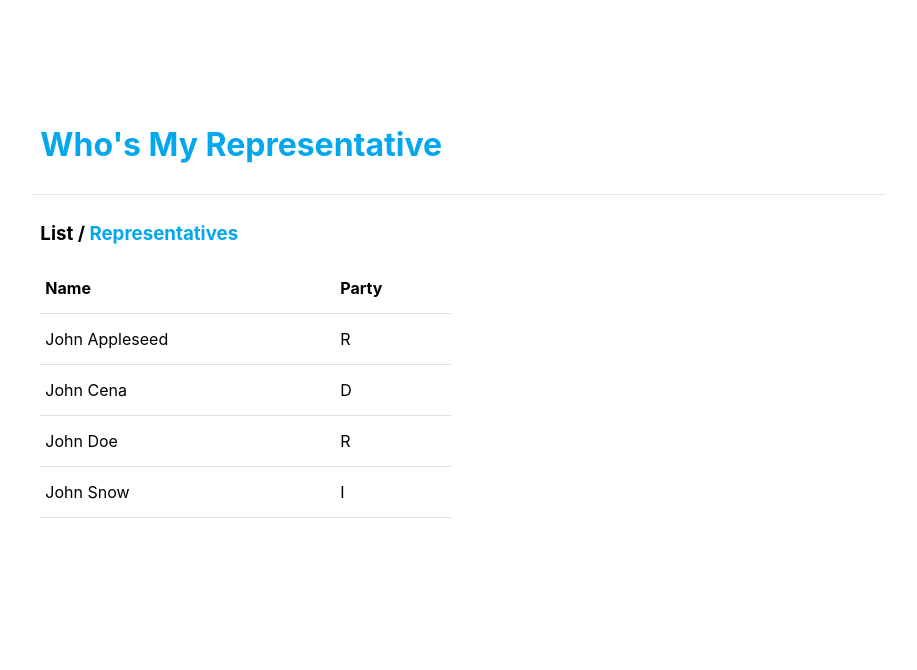
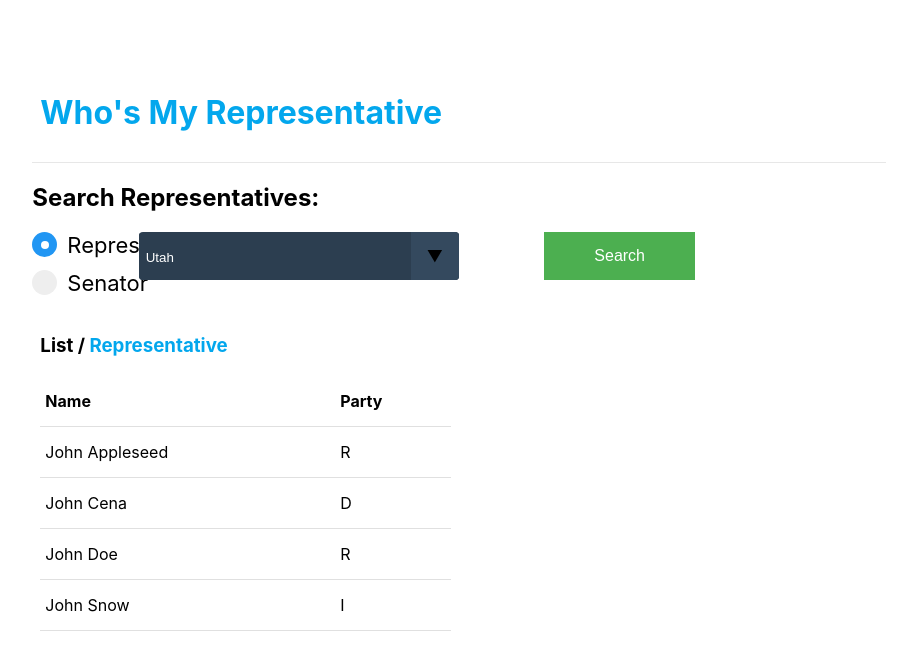
Before and after one commit to JamesRArroyo/grow-representatives, a React (Create React App) app: page / in a window 1280 px wide. Shown: the top 670 px of the page, without its empty margins (181-1098 px from the left). Built offline with nearby package versions, Linux system fonts and the light colour scheme.

Commit message:
Implemented the rep search component and updated probs so components could comunicate.

```diff
--- a/src/App.js
+++ b/src/App.js
@@ -1,10 +1,25 @@
-import React, { Component } from 'react';
+import React from 'react';
 import './App.scss';
 import HeaderBar from './components/header-bar/header-bar';
 import RepresentativesList from './representatives/representatives-list/representatives-list';
 import Divider from './components/divider/divider';
+import RepresentativeSearch from './representatives/representatives-search/representatives-search';
 
-class App extends Component {
+class App extends React.Component {
+  constructor(props) {
+    super(props);
+    this.state = {
+      representativeType: 'Representative',
+    }
+    this.searchReps = this.searchReps.bind(this);
+  }
+
+  searchReps(params) {
+    const repType = params.repType || '';
+    // const repState = params.state || '';
+    this.setState({'representativeType': repType});
+  }
+
   render() {
     return (
       <div className="App-container">
@@ -13,8 +28,11 @@ class App extends Component {
             <HeaderBar title="Who's My Representative"></HeaderBar>
             <Divider></Divider>
           </div>
+          <div className="rep-search">
+            <RepresentativeSearch selectedType={this.state.representativeType} search={this.searchReps}></RepresentativeSearch>
+          </div>
           <div className="rep-list">
-            <RepresentativesList></RepresentativesList>
+            <RepresentativesList representativeType={this.state.representativeType}></RepresentativesList>
           </div>
         </div>
       </div>
--- a/src/App.scss
+++ b/src/App.scss
@@ -4,7 +4,7 @@
 .App-container {
   display: grid;
   grid-template-columns: repeat(12, 1fr);
-  margin-top: 6em;
+  margin-top: 4em;
 }
 
 .App-main {
@@ -16,7 +16,12 @@
 
 .header{
   grid-row: 1;
-  grid-column: 1/ span 13;
+  grid-column: 1 / 13;
+}
+
+.rep-search {
+  grid-row: 2;
+  grid-column: 1 / 13;
 }
 
 .rep-list {
--- a/src/representatives/representatives-list/representatives-list.js
+++ b/src/representatives/representatives-list/representatives-list.js
@@ -14,7 +14,7 @@ class RepresentativesList extends React.Component {
   render() {
     return (
       <div className="container">
-        <h3>List / <b className="primary">Representatives</b></h3>
+        <h3>List / <b className="primary">{this.props.representativeType}</b></h3>
         <Table data={ reps } />
       </div>
     )
```
